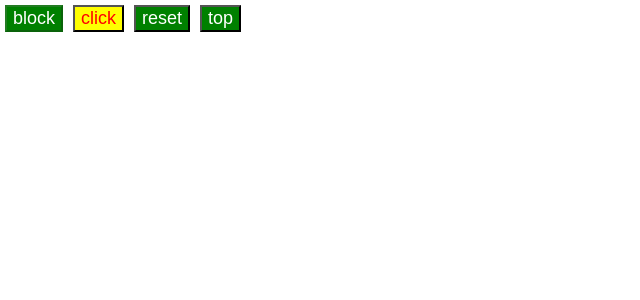
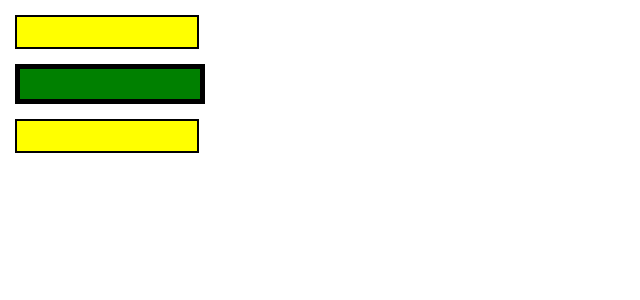
Before and after one commit to Kravius/react-start, a React (Create React App) app: page / in a window 1280 px wide. Shown: the top 300 px of the page, without its empty margins (0-640 px from the left). Built offline with nearby package versions, Linux system fonts and the light colour scheme.

Commit message:
feat: advanced component styling

```diff
--- a/src/App.js
+++ b/src/App.js
@@ -2,7 +2,7 @@ import { useState } from "react";
 import "./App.css";
 import { nanoid } from "nanoid";
 import styled from "styled-components";
-import Block from "./Block";
+import Block1 from "./Block";
 
 function id() {
   return nanoid(5);
@@ -11,7 +11,7 @@ function id() {
 function App() {
   return (
     <div>
-      <Block />
+      <Block1 />
     </div>
   );
 }
--- a/src/Block.jsx
+++ b/src/Block.jsx
@@ -1,21 +1,24 @@
 import styled from "styled-components";
-import { Button, ButtonClick } from "./Button";
+// import { Button, ButtonClick } from "./Button";
 
-// const ButtonClick = styled.button`
-//   margin: 5px;
-//   font-size: 18px;
-//   cursor: pointer;
-//   pointer-events: ${(props) => (props.disabled ? "none" : "auto")};
-//   color: ${(props) => props.color};
-// `;
+const DIVA = styled.div`
+  width: 150px;
+  background: yellow;
+  border: 2px solid black;
+  padding: 15px;
+  margin: 15px;
+`;
+const DIVB = styled(DIVA)`
+  background: green;
+  border: 5px solid black;
+`;
 
-export default function Block() {
+export default function Block1() {
   return (
     <>
-      <Button text={"block"} disabled />
-      <Button text={"click"} $warn />
-      <Button text={"reset"} color="red" />
-      <ButtonClick color={"yellow"}>top</ButtonClick>
+      <DIVA></DIVA>
+      <DIVB></DIVB>
+      <DIVA></DIVA>
     </>
   );
 }
```
Also changed, not shown: 1 other file (tests, documents, lock files or other folders).
